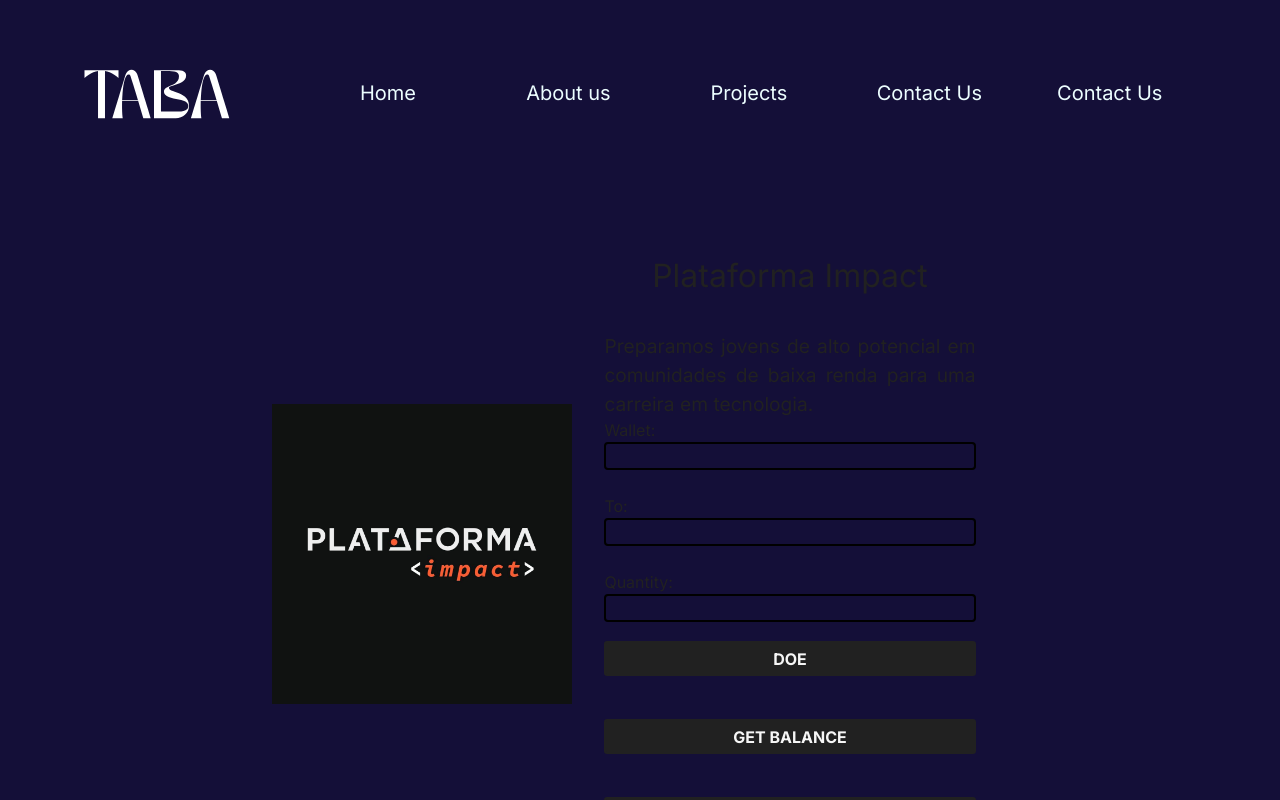
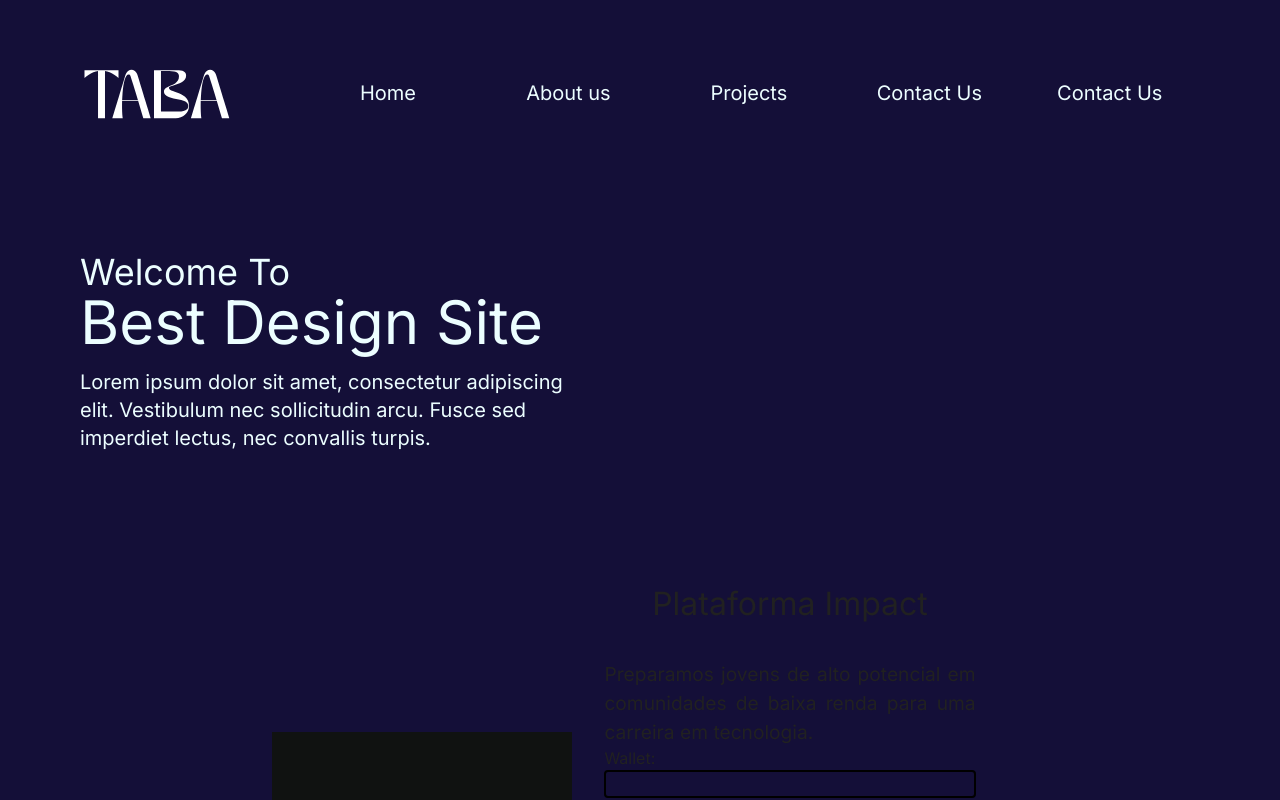
Before and after one commit to juanozorio/Blockchain-Rio-Hackathon, a Next.js app in the folder frontend/: page / in a window 1280 px wide. Shown: the top 800 px of the page. Built offline with nearby package versions, Linux system fonts and the light colour scheme.

Commit message:
feat: SubMenu

```diff
--- a/frontend/src/app/page.js
+++ b/frontend/src/app/page.js
@@ -2,14 +2,17 @@
 import CarouselBanner from '../components/CarouselBanner/CarouselBanner';
 import Menu from '../components/Menu';
 import Card from '../components/Card';
+import Taba from '@/components/Taba/Taba';
+import SubMenu from '@/components/SubMenu/Index';
 
 export default function Home() {
   return (
     <>
-      <Menu />
+      <Menu className="flex justify-end max-w-xl" />
+      <SubMenu />
       <main className="flex min-h-screen flex-col items-center justify-between p-24">
-        <CarouselBanner />
-        <br />
+      <CarouselBanner />
+
         <Card description={'aloha caption'} title={'title aqui'} />
       </main>
     </>
--- /dev/null
+++ b/frontend/src/components/SubMenu/Index.js
@@ -0,0 +1,19 @@
+import React from 'react';
+
+const SubMenu = () => {
+  return (
+    <div className='pt-32 px-20 max-w-2xl text-cyan-50'>
+      <p className='text-4xl'>
+        Welcome To
+      </p>
+      <p className='text-6xl pb-4'>
+        Best Design Site
+      </p>
+      <p className='text-xl'>
+      Lorem ipsum dolor sit amet, consectetur adipiscing elit. Vestibulum nec sollicitudin arcu. Fusce sed imperdiet lectus, nec convallis turpis.
+      </p>
+    </div>
+  );
+};
+
+export default SubMenu;
```
